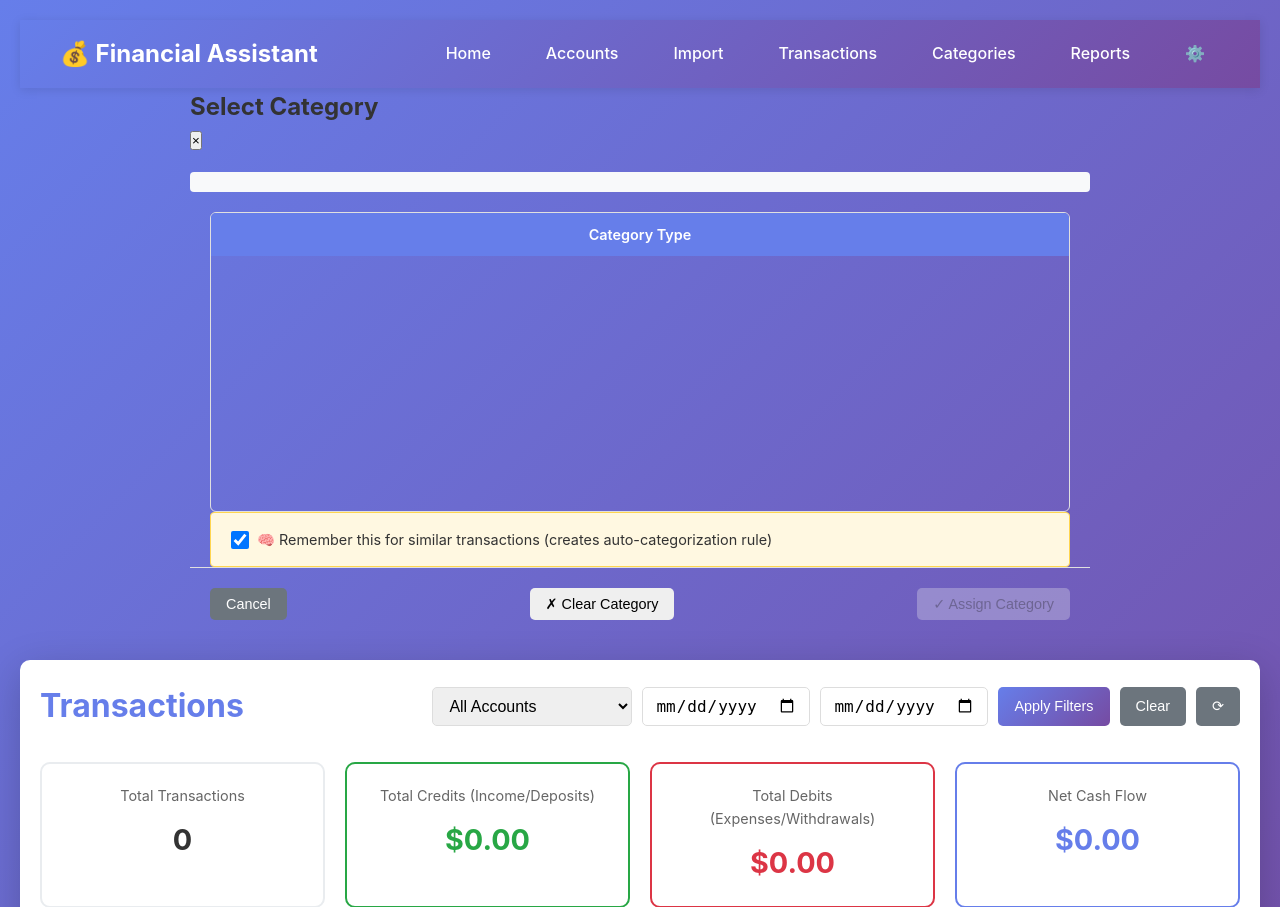
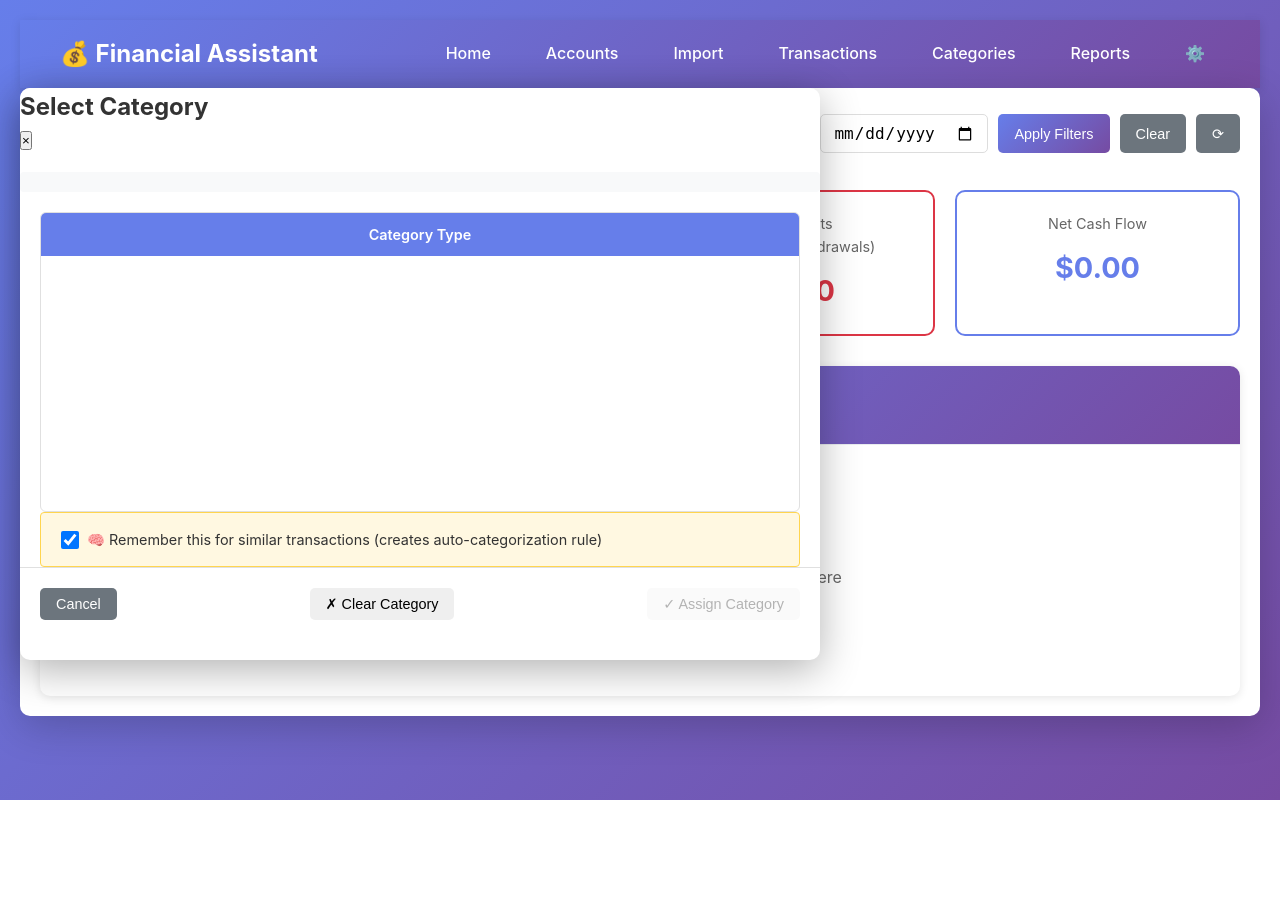
Before and after one commit to saeid-h/financial-assistant, a Flask app: page /transactions/ in a window 1280 px wide. Shown: the top 907 px of the page. After the commit the page ends 800 px from the top, so only its background shows below. Run offline with Flask 3, Linux system fonts and the light colour scheme; data that the repository does not hold is empty; parts of the project's set-up code (start-up, migrations or seed data) failed here and were passed over.

Commit message:
Fix: Category picker now appears BELOW the button you click
CRITICAL UX FIX: Picker appears where you're working!

PROBLEM:
- User at transaction #100 (bottom of page)
- Clicks category button
- Picker appears centered on screen
- Have to scroll to find it
- Annoying when working through many transactions

SOLUTION: Popover-style positioning below button

NEW BEHAVIOR:
1. Click category button on transaction #100
2. Picker appears DIRECTLY BELOW that button
3. Positioned using button's coordinates
4. No scrolling needed
5. Assign category
6. Picker closes
7. Still at transaction #100
8. Continue to #101, #102...

TECHNICAL IMPLEMENTATION:

Positioning Logic:
- Get button coordinates: getBoundingClientRect()
- Calculate absolute position on page
- Position picker: 10px below button
- Offset left by 200px (centers multi-column layout)
- Add scroll offset (pageYOffset)
- Result: Picker appears right below button ✓

CSS Changes:
- Changed from fixed centered modal to absolute positioned popover
- .category-picker-overlay: Full-screen background
- .category-picker-content: Positioned by JavaScript
- position: absolute (not fixed)
- Smooth fade-in animation

Error Handling:
- Try/catch in openCategoryPickerSafe()
- Console logging for debugging
- Alert if picker fails to load
- Graceful fallback to center if no button reference

Event Handling:
- Click outside overlay → closes
- Escape key → closes
- Button element passed via onclick="...openPicker(id, this)"
- 'this' keyword gives button reference

KEYBOARD SUPPORT:
- Escape key closes picker
- Click outside closes picker
- Better accessibility

USER WORKFLOW NOW:
- Click button #100 → Picker appears below #100
- Click button #200 → Picker appears below #200
- Click button #50 → Picker appears below #50
- Always visible, no scrolling!

FILES MODIFIED:
- src/templates/components/category_picker.html (positioning logic)
- src/templates/transactions.html (pass button reference)

Test: Scroll to bottom, click category - should appear right there!

```diff
--- a/src/templates/components/category_picker.html
+++ b/src/templates/components/category_picker.html
@@ -1,6 +1,6 @@
-<!-- Category Picker Modal Component -->
-<div id="category-picker-modal" class="modal">
-    <div class="modal-content category-picker-content">
+<!-- Category Picker Popover Component -->
+<div id="category-picker-modal" class="category-picker-overlay">
+    <div class="modal-content category-picker-content" id="category-picker-content">
         <div class="modal-header">
             <h2>Select Category</h2>
             <button class="close-btn" onclick="closeCategoryPicker()">&times;</button>
@@ -52,21 +52,25 @@
 
 <style>
 .category-picker-content {
-    max-width: 900px;
-    width: 95%;
-    max-height: 85vh;
-    margin: auto;
-    animation: slideDown 0.2s ease-out;
+    position: absolute;
+    max-width: 800px;
+    width: 90%;
+    max-height: 600px;
+    background: white;
+    border-radius: 10px;
+    box-shadow: 0 10px 40px rgba(0,0,0,0.3);
+    z-index: 1001;
+    animation: fadeIn 0.15s ease-out;
 }
 
-@keyframes slideDown {
+@keyframes fadeIn {
     from {
         opacity: 0;
-        transform: translateY(-20px);
+        transform: scale(0.95);
     }
     to {
         opacity: 1;
-        transform: translateY(0);
+        transform: scale(1);
     }
 }
 
@@ -209,34 +213,47 @@ let selectedCategoryPath = [];
 let selectedCategoryId = null;
 let allCategoriesForPicker = [];
 
-function openCategoryPicker(transactionId) {
+function openCategoryPicker(transactionId, buttonElement) {
     currentTransaction = transactionId;
     selectedCategoryPath = [];
     selectedCategoryId = null;
 
-    // Remember scroll position to restore later
-    const scrollPosition = window.scrollY;
+    console.log('openCategoryPicker called for transaction:', transactionId);
 
-    // Load categories and show modal
+    // Load categories and show picker
     loadCategoriesForPicker().then(() => {
         showLevel1Categories();
-        const modal = document.getElementById('category-picker-modal');
-        modal.classList.add('active');
+
+        const overlay = document.getElementById('category-picker-modal');
+        const content = document.getElementById('category-picker-content');
+
+        overlay.classList.add('active');
         document.getElementById('assign-category-btn').disabled = true;
 
-        // Prevent body scroll while modal is open
-        document.body.style.overflow = 'hidden';
+        // Position the picker below the button if provided
+        if (buttonElement) {
+            const rect = buttonElement.getBoundingClientRect();
+            const scrollTop = window.pageYOffset || document.documentElement.scrollTop;
+            const scrollLeft = window.pageXOffset || document.documentElement.scrollLeft;
 
-        // Focus on modal for keyboard accessibility
-        modal.focus();
+            // Position below the button
+            content.style.top = (rect.bottom + scrollTop + 10) + 'px';
+            content.style.left = Math.max(20, (rect.left + scrollLeft - 200)) + 'px';
+        } else {
+            // Center on screen if no button reference
+            content.style.top = '50%';
+            content.style.left = '50%';
+            content.style.transform = 'translate(-50%, -50%)';
+        }
+    }).catch(error => {
+        console.error('Error opening category picker:', error);
+        alert('Error loading categories. Please try again.');
     });
 }
 
 function closeCategoryPicker() {
-    document.getElementById('category-picker-modal').classList.remove('active');
-
-    // Restore body scroll
-    document.body.style.overflow = 'auto';
+    const overlay = document.getElementById('category-picker-modal');
+    overlay.classList.remove('active');
 
     currentTransaction = null;
     selectedCategoryPath = [];
@@ -502,10 +519,25 @@ async function promptNewCategory(parentId, level) {
     }
 }
 
-// Close modal on outside click
-document.getElementById('category-picker-modal').addEventListener('click', function(e) {
-    if (e.target === this) {
-        closeCategoryPicker();
+// Close overlay on outside click
+document.addEventListener('DOMContentLoaded', function() {
+    const overlay = document.getElementById('category-picker-modal');
+    if (overlay) {
+        overlay.addEventListener('click', function(e) {
+            if (e.target === this) {
+                closeCategoryPicker();
+            }
+        });
+    }
+});
+
+// Close on Escape key
+document.addEventListener('keydown', function(e) {
+    if (e.key === 'Escape') {
+        const overlay = document.getElementById('category-picker-modal');
+        if (overlay && overlay.classList.contains('active')) {
+            closeCategoryPicker();
+        }
     }
 });
 </script>
--- a/src/templates/transactions.html
+++ b/src/templates/transactions.html
@@ -515,7 +515,25 @@
         const displayName = getCategoryDisplayName(currentCategoryId);
         const buttonClass = currentCategoryId ? 'category-btn categorized' : 'category-btn uncategorized';
 
-        return `<button class="${buttonClass}" onclick="openCategoryPicker(${transactionId})">${displayName}</button>`;
+        return `<button class="${buttonClass}" onclick="event.stopPropagation(); openCategoryPickerSafe(${transactionId}, this)">${displayName}</button>`;
+    }
+
+    // Safe wrapper for opening category picker
+    function openCategoryPickerSafe(transactionId, buttonElement) {
+        try {
+            console.log('Opening category picker for transaction:', transactionId);
+
+            if (typeof openCategoryPicker === 'undefined') {
+                console.error('openCategoryPicker function not defined!');
+                alert('Category picker not loaded. Please refresh the page.');
+                return;
+            }
+
+            openCategoryPicker(transactionId, buttonElement);
+        } catch (error) {
+            console.error('Error opening category picker:', error);
+            alert('Error opening category picker: ' + error.message);
+        }
     }
 
     // Display transactions in table
```
